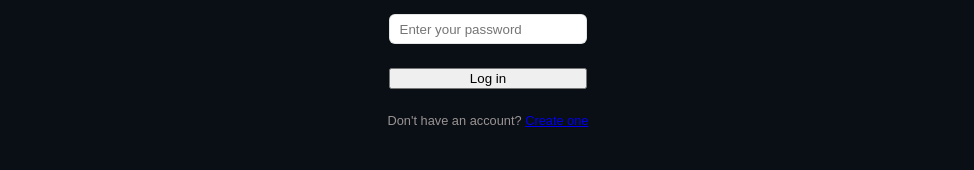
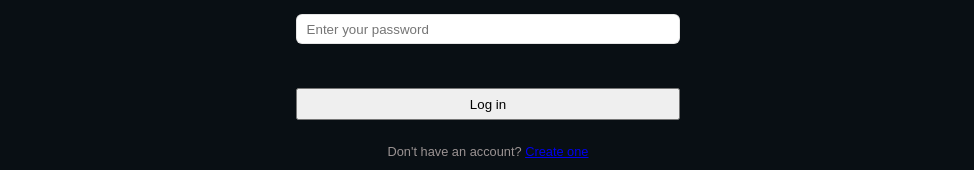
Before and after one commit to vetematts/CineCritic-frontend, a React (Vite) app: page /login in a window 1280 px wide. Shown: the part 579-749 px from the top of the page, without its empty margins (152-1126 px from the left). Built offline with nearby package versions, Linux system fonts and the light colour scheme; no server answers; a web font is replaced by a local one.

Commit message:
feat: Increased the width of the login form to fill up the width of the div flex-container.
Added spacing and visual clarity to the login button

```diff
--- a/src/components/LoginForm.jsx
+++ b/src/components/LoginForm.jsx
@@ -4,19 +4,28 @@ import styled from 'styled-components';
 import { loginRequest } from '../api/auth';
 import { useAuth } from '../contexts/AuthContext';
 
+// Make the form a flex-container
 const StyledForm = styled.form`
   display: flex;
   flex-direction: column;
+
+  // Add spacing between the labels and inputs
   gap: 0.75rem;
+
+  // Make the form 100% the width of the login div container
+  // but capped at 24rem
+  width: 100%;
   max-width: 24rem;
 `;
 
+// Add visual interest to the login input fields
 const StyledInput = styled.input`
   padding: 0.4rem 0.6rem;
   border-radius: 6px;
   border: 1px solid rgba(204, 204, 204, 0.5);
 `;
 
+// Give the error message a salmon pink appearance
 const StyledError = styled.p`
   color: #ffb4a2;
 `;
@@ -26,8 +35,13 @@ const StyledLoginLabels = styled.label`
   color: #cec8c8ff;
 `;
 
+// Add space above the login button and the bottom of the login form
 const StyledLoginButton = styled.button`
-  margin: 0.75rem 0 0 0;
+  // Give the button a bit more meat
+  height: 2rem;
+
+  // Space the login button from the password input
+  margin: 2rem 0 0 0;
 `;
 
 export default function LoginForm() {
```
